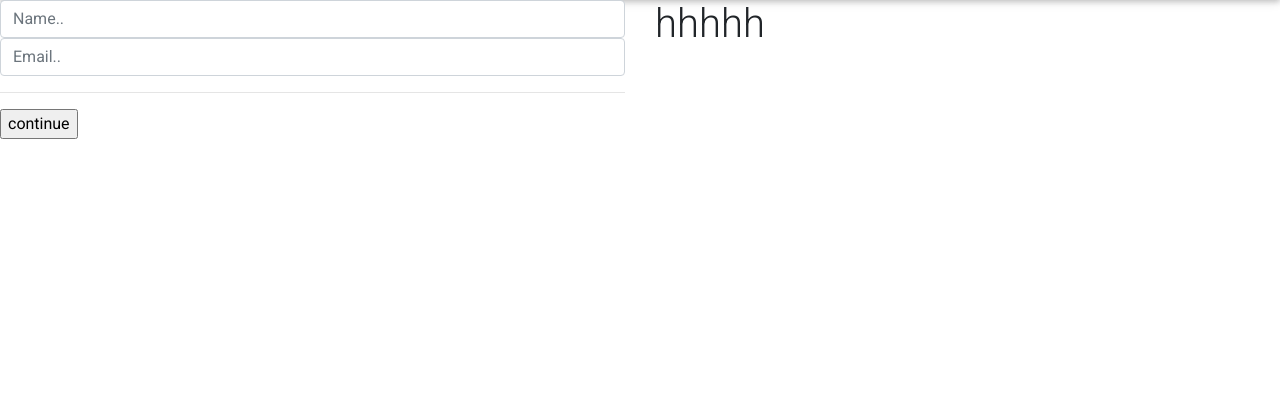
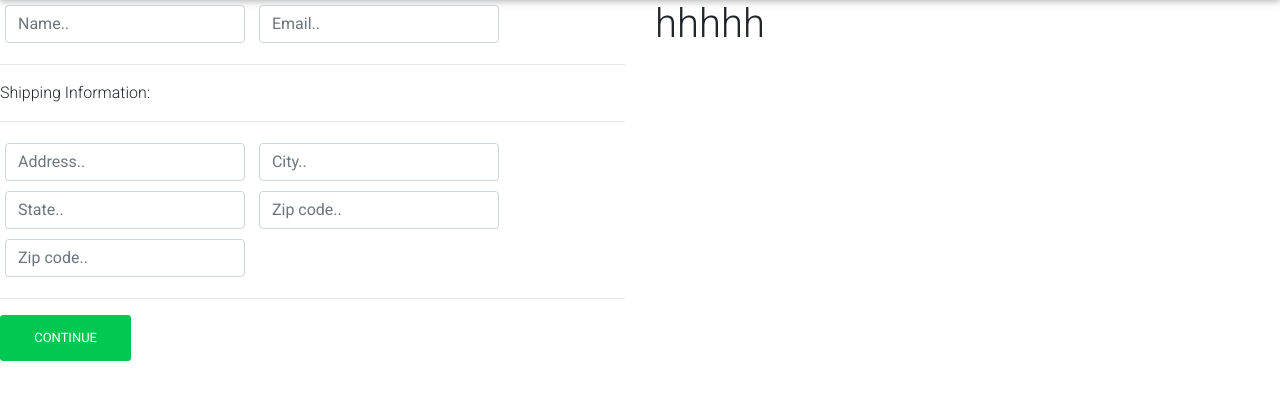
Before and after one commit to kim-olanga/Django-5-Eccomerce, a Django app: page /checkout/ in a window 1280 px wide. Shown: the part 79-479 px from the top of the page. Run offline with Django 4.2, Linux system fonts and the light colour scheme; some libraries are stand-ins or nearby versions; some web fonts are replaced.

Commit message:
create form fields

```diff
--- a/app/templates/store/checkout.html
+++ b/app/templates/store/checkout.html
@@ -1,23 +1,43 @@
 {% extends 'store/base.html' %}
+<!-- {% load crispy_forms_tags %}
+{% load bootstrap4 %} -->
 
 {% block content %}
 <div class="row">
     <div class="col-lg-6">
         <div class="box-element" id="form-wrapper">
             <form id="form">
+
                 <div id="user-info">
-                    <div class="form-field">
+                    <div class="form-field" style="width:250px;display: inline-block;padding: 5px;">
                         <input required class="form-control" type="text" name="name" placeholder="Name..">
                     </div>
-                    <div class="form-field">
+                    <div class="form-field" style="width:250px;display: inline-block;padding: 5px;">
                         <input required class="form-control" type="email" name="email" placeholder="Email..">
                     </div>
                 </div>
                 <div id="shipping-info">
-
+                    <hr>
+                    <p>Shipping Information:</p>
+                    <hr>
+                    <div class="form-field" style="width:250px;display: inline-block;padding: 5px;">
+                        <input class="form-control" type="text" name="address" placeholder="Address..">
+                    </div>
+                    <div class="form-field" style="width:250px;display: inline-block;padding: 5px;">
+                        <input class="form-control" type="text" name="city" placeholder="City..">
+                    </div>
+                    <div class="form-field" style="width:250px;display: inline-block;padding: 5px;">
+                        <input class="form-control" type="text" name="state" placeholder="State..">
+                    </div>
+                    <div class="form-field" style="width:250px;display: inline-block;padding: 5px;">
+                        <input class="form-control" type="text" name="zipcode" placeholder="Zip code..">
+                    </div>
+                    <div class="form-field" style="width:250px;display: inline-block;padding: 5px;">
+                        <input class="form-control" type="text" name="country" placeholder="Zip code..">
+                    </div>
                 </div>
                 <hr>
-                <input type="submit" value="continue">
+                <input id="form-button" class="btn btn-success btn-block" type="submit" value="continue">
             </form>
         </div>
     </div>
--- a/commerce/settings.py
+++ b/commerce/settings.py
@@ -40,6 +40,7 @@ INSTALLED_APPS = [
     'django.contrib.staticfiles',
     'app',
     'bootstrap4',
+    'crispy_forms',
 ]
 
 MIDDLEWARE = [
```
